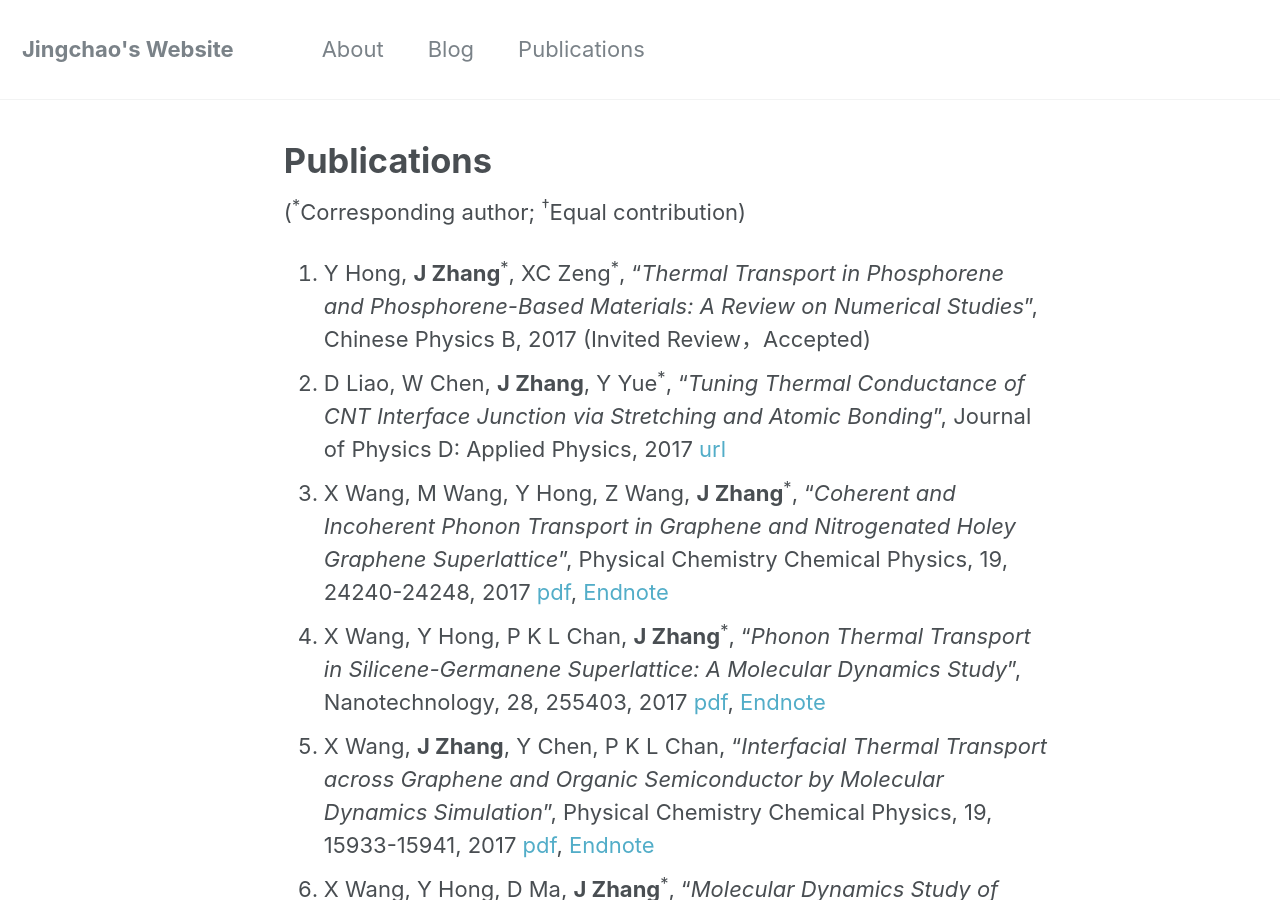
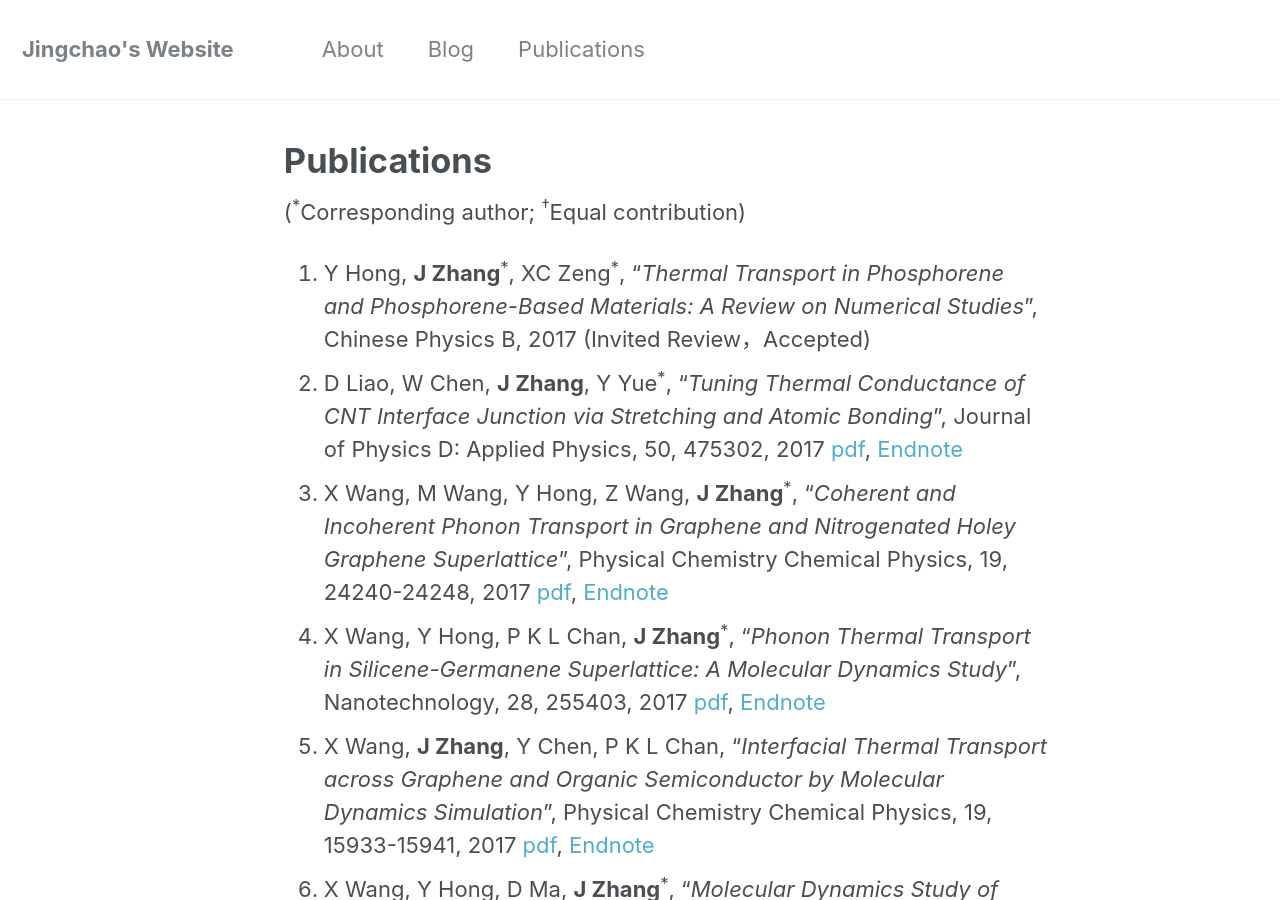
Before and after one commit to JingchaoZhang/JingchaoZhang.github.io, a Jekyll site: the page built from _pages/publications.md, in a window 1280 px wide and 900 px high. Built offline with Jekyll 4.4.1, drawn with Linux system fonts in a browser that asks for light colours.

Commit message:
Update publications.md

```diff
--- a/_pages/publications.md
+++ b/_pages/publications.md
@@ -8,7 +8,7 @@ author_profile: false
 (<sup>\*</sup>Corresponding author; <sup>†</sup>Equal contribution)
 
 1. Y Hong, **J Zhang**<sup>\*</sup>, XC Zeng<sup>\*</sup>, "_Thermal Transport in Phosphorene and Phosphorene-Based Materials: A Review on Numerical Studies_", Chinese Physics B, 2017 (Invited Review，Accepted)
-1. D Liao, W Chen, **J Zhang**, Y Yue<sup>\*</sup>, "_Tuning Thermal Conductance of CNT Interface Junction via Stretching and Atomic Bonding_", Journal of Physics D: Applied Physics, 2017 [url](http://iopscience.iop.org/article/10.1088/1361-6463/aa8ff8)
+1. D Liao, W Chen, **J Zhang**, Y Yue<sup>\*</sup>, "_Tuning Thermal Conductance of CNT Interface Junction via Stretching and Atomic Bonding_", Journal of Physics D: Applied Physics, 50, 475302, 2017 [pdf](https://drive.google.com/file/d/0B3Yj4QkZpI-dUjhxMnhKcUVYRW8/view?usp=sharing), [Endnote](https://drive.google.com/uc?export=download&id=0B3Yj4QkZpI-dZ3d0UVNwaHBia2c)
 1. X Wang, M Wang, Y Hong, Z Wang, **J Zhang**<sup>\*</sup>, "_Coherent and Incoherent Phonon Transport in Graphene and Nitrogenated Holey Graphene Superlattice_", Physical Chemistry Chemical Physics, 19, 24240-24248, 2017 [pdf](https://drive.google.com/file/d/0B3Yj4QkZpI-dcjJnX3NzRFBJeXM/view?usp=sharing), [Endnote](https://drive.google.com/uc?export=download&id=0B3Yj4QkZpI-dSUV0RHpCZGVOZlE)
 1. X Wang, Y Hong, P K L Chan, **J Zhang**<sup>\*</sup>, "_Phonon Thermal Transport in Silicene-Germanene Superlattice: A Molecular Dynamics Study_", Nanotechnology, 28, 255403, 2017 [pdf](https://drive.google.com/file/d/0B3Yj4QkZpI-dWFZsdUFQei1GRjA/view?usp=sharing), [Endnote](https://drive.google.com/uc?export=download&id=0B3Yj4QkZpI-dQm9Wd1Q4SjdSRUk)
 1. X Wang, **J Zhang**, Y Chen, P K L Chan, "_Interfacial Thermal Transport across Graphene and Organic Semiconductor by Molecular Dynamics Simulation_", Physical Chemistry Chemical Physics, 19, 15933-15941, 2017 [pdf](https://drive.google.com/file/d/0B3Yj4QkZpI-dcE5WMFhwcF81cEE/view?usp=sharing), [Endnote](https://drive.google.com/uc?export=download&id=0B3Yj4QkZpI-dNTFsMlpRbG82QVk)
```
